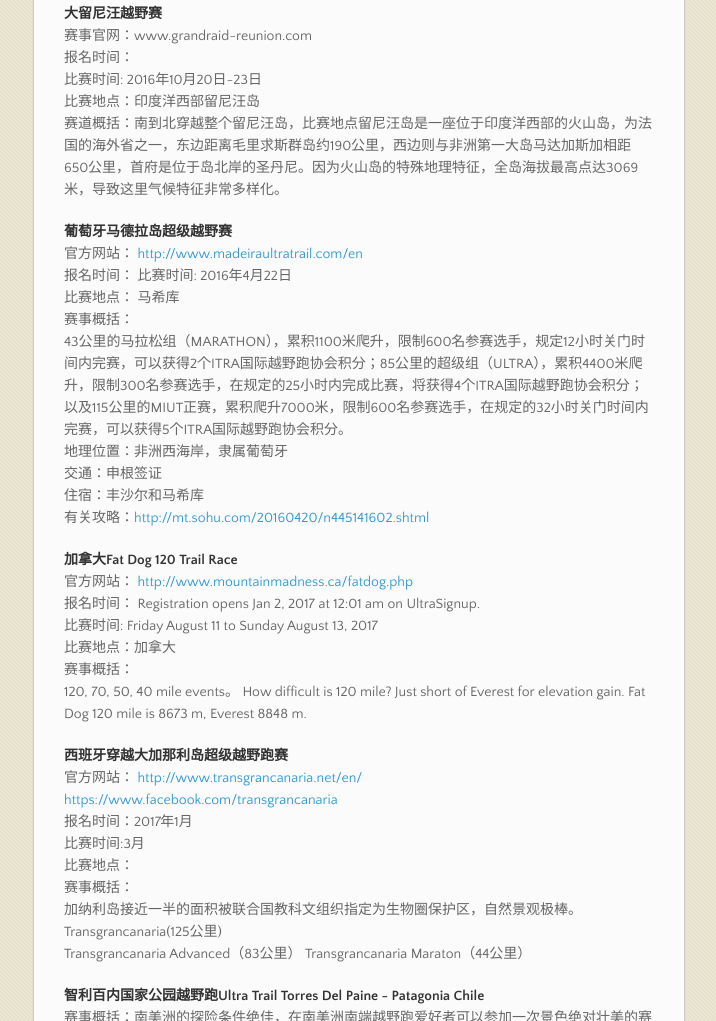
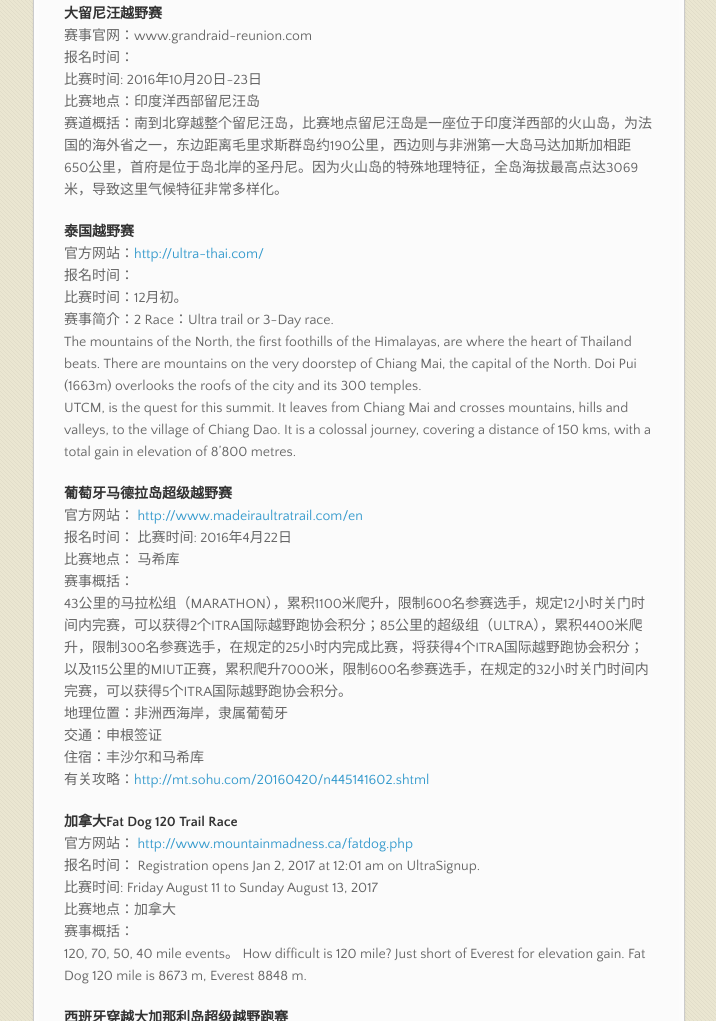
Before and after one commit to sardine2/races, a plain HTML site: page index.html in a window 1280 px wide. Shown: the part 3693-4714 px from the top of the page, without its empty margins (282-998 px from the left). Drawn offline with nearby package versions, Linux system fonts and the light colour scheme.

```diff
--- a/index.html
+++ b/index.html
@@ -192,6 +192,14 @@ UTK59：早上四点半出发，59公里，累计爬升3100米，关门时间12
 比赛地点：印度洋西部留尼汪岛<br>
 赛道概括：南到北穿越整个留尼汪岛，比赛地点留尼汪岛是一座位于印度洋西部的火山岛，为法国的海外省之一，东边距离毛里求斯群岛约190公里，西边则与非洲第一大岛马达加斯加相距650公里，首府是位于岛北岸的圣丹尼。因为火山岛的特殊地理特征，全岛海拔最高点达3069米，导致这里气候特征非常多样化。                      </p>
 
+<p><strong>泰国越野赛</strong><br>
+官方网站：<a href="http://ultra-thai.com/">http://ultra-thai.com/</a><br>
+报名时间：<br>
+比赛时间：12月初。<br>
+赛事简介：2 Race：Ultra trail or 3-Day race.<br>
+The mountains of the North, the first foothills of the Himalayas, are where the heart of Thailand beats. There are mountains on the very doorstep of Chiang Mai, the capital of the North. Doi Pui (1663m) overlooks the roofs of the city and its 300 temples.<br>
+UTCM, is the quest for this summit. It leaves from Chiang Mai and crosses mountains, hills and valleys, to the village of Chiang Dao. It is a colossal journey, covering a distance of 150 kms, with a total gain in elevation of 8’800 metres.                  </p>
+
 <p><strong>葡萄牙马德拉岛超级越野赛</strong><br>
 官方网站： <a href="http://www.madeiraultratrail.com/en">http://www.madeiraultratrail.com/en</a><br>
 报名时间：
```
Also changed, not shown: params.json (+1 -1 lines).
